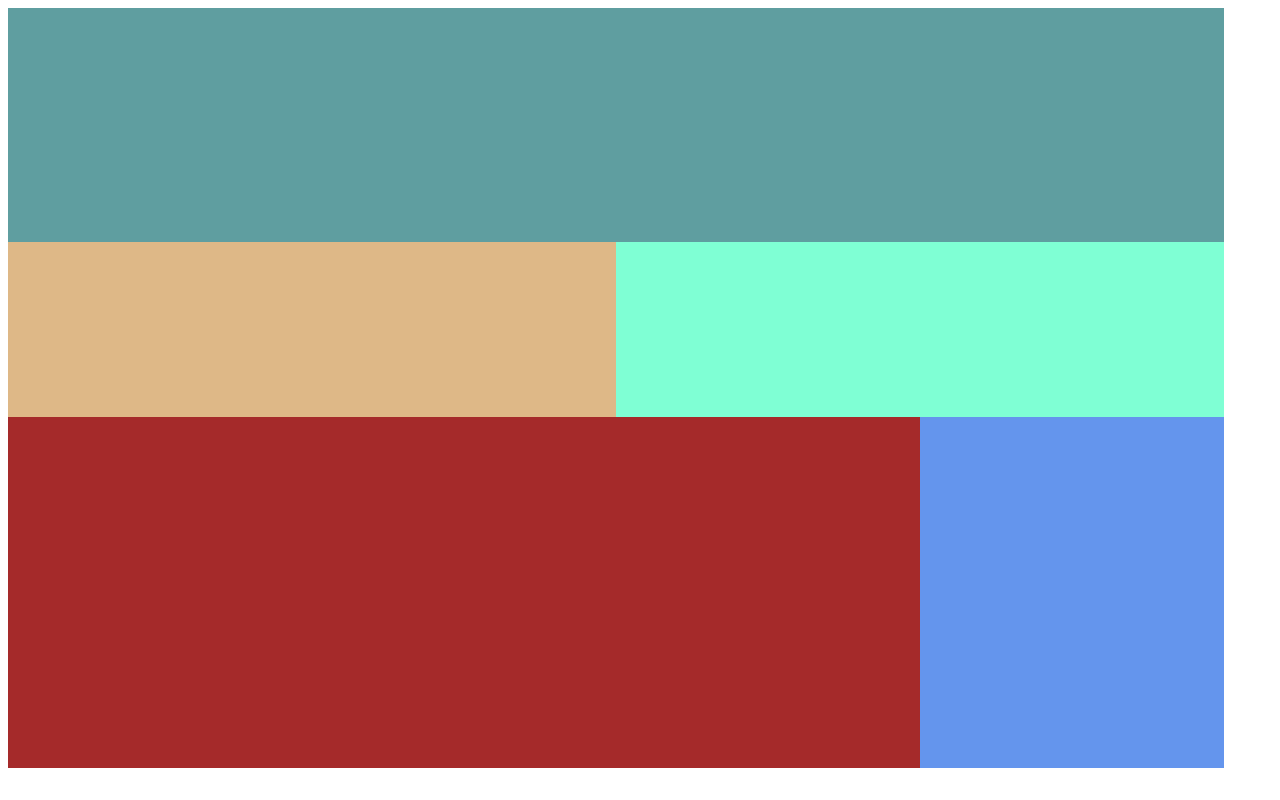
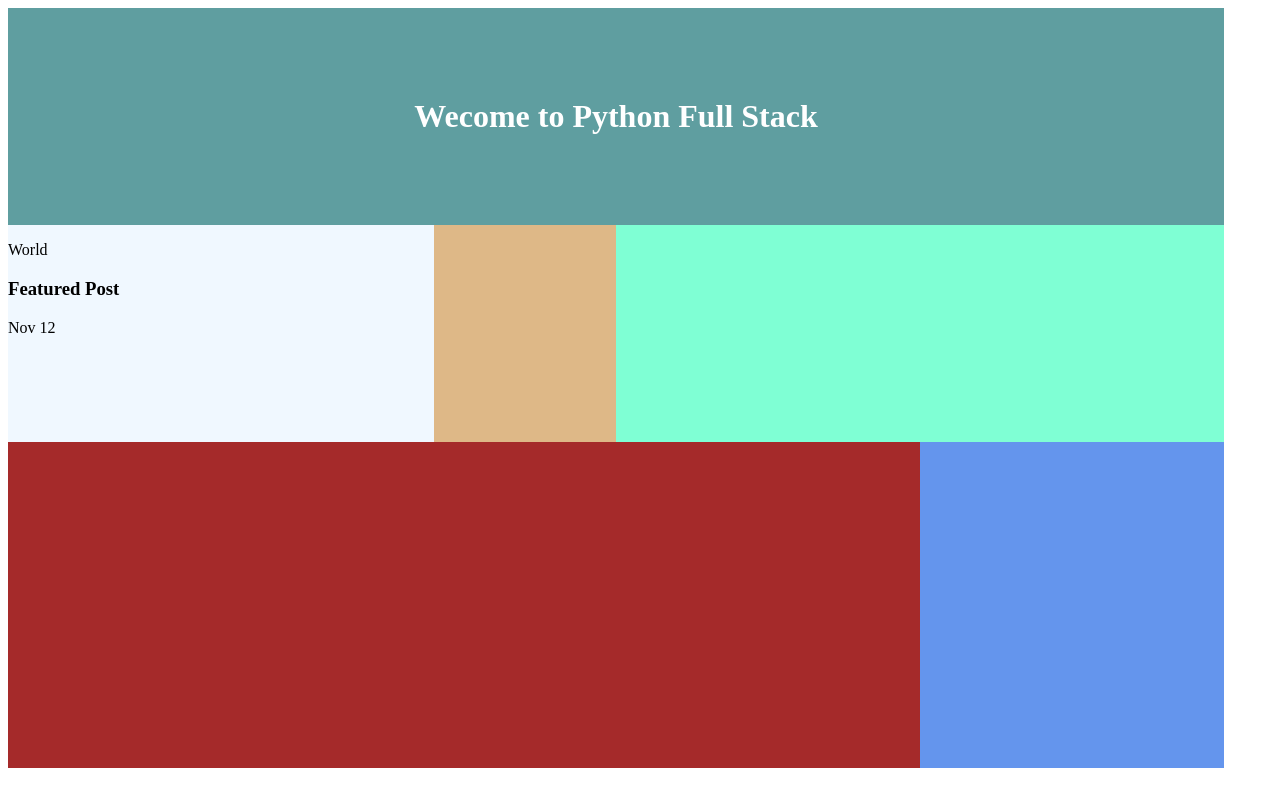
Before and after one commit to aniruddhha/python-training-43be6296c438424db50d31dd91e5191e, a plain HTML site: page week-4/day-3/simple-grid-usecase/index.html in a window 1280 px wide. Drawn offline with Linux system fonts and the light colour scheme.

Commit message:
h5c3js : grid and flex

```diff
--- a/week-4/day-3/simple-grid-usecase/index.css
+++ b/week-4/day-3/simple-grid-usecase/index.css
@@ -9,7 +9,7 @@ body {
     display: grid;
     grid-template-columns: 1fr 1fr 1fr 1fr;
     /* grid-auto-rows: minmax(20%, auto); */
-    grid-template-rows: 4fr 3fr 6fr;
+    grid-template-rows: 4fr 4fr 6fr;
 
     grid-template-areas:
     "main main main main"
@@ -21,11 +21,25 @@ body {
 .main {
     grid-area: main;
     background-color: cadetblue;
+    color: white;
+    display: flex;
+    justify-content: center;
+    align-items: center;
 }
 
 .info1 {
     grid-area: info1;
     background-color: burlywood;
+    display: flex;
+}
+
+.info1 > div:first-child {
+    width: 70%;
+    background-color: aliceblue;
+}
+
+.info1 > div:last-child {
+    width: 30%;
 }
 
 .info2 {
--- a/week-4/day-3/simple-grid-usecase/index.html
+++ b/week-4/day-3/simple-grid-usecase/index.html
@@ -11,8 +11,18 @@
 
     <body>
         <div class="container">
-            <div class="main"></div>
-            <div class="info1"></div>
+            <div class="main">
+                <h1>Wecome to Python Full Stack</h1>
+            </div>
+            <div class="info1">
+                <div>
+                    <p>World</p>
+                    <h3>Featured Post</h3>
+                    <p>Nov 12</p>
+
+                </div>
+                <div></div>
+            </div>
             <div class="info2"></div>
             <div class="details"></div>
             <div class="side"></div>
```
